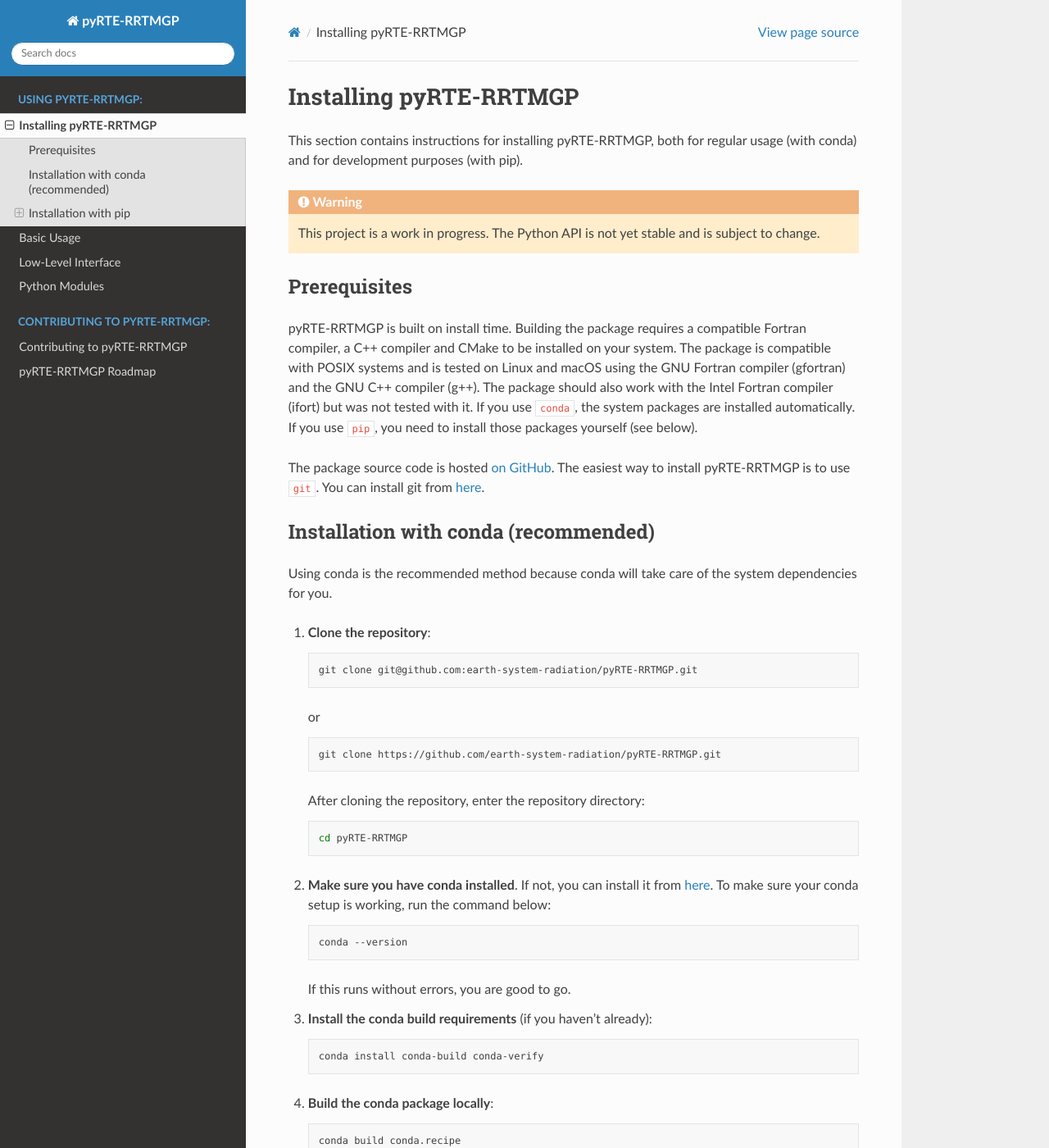
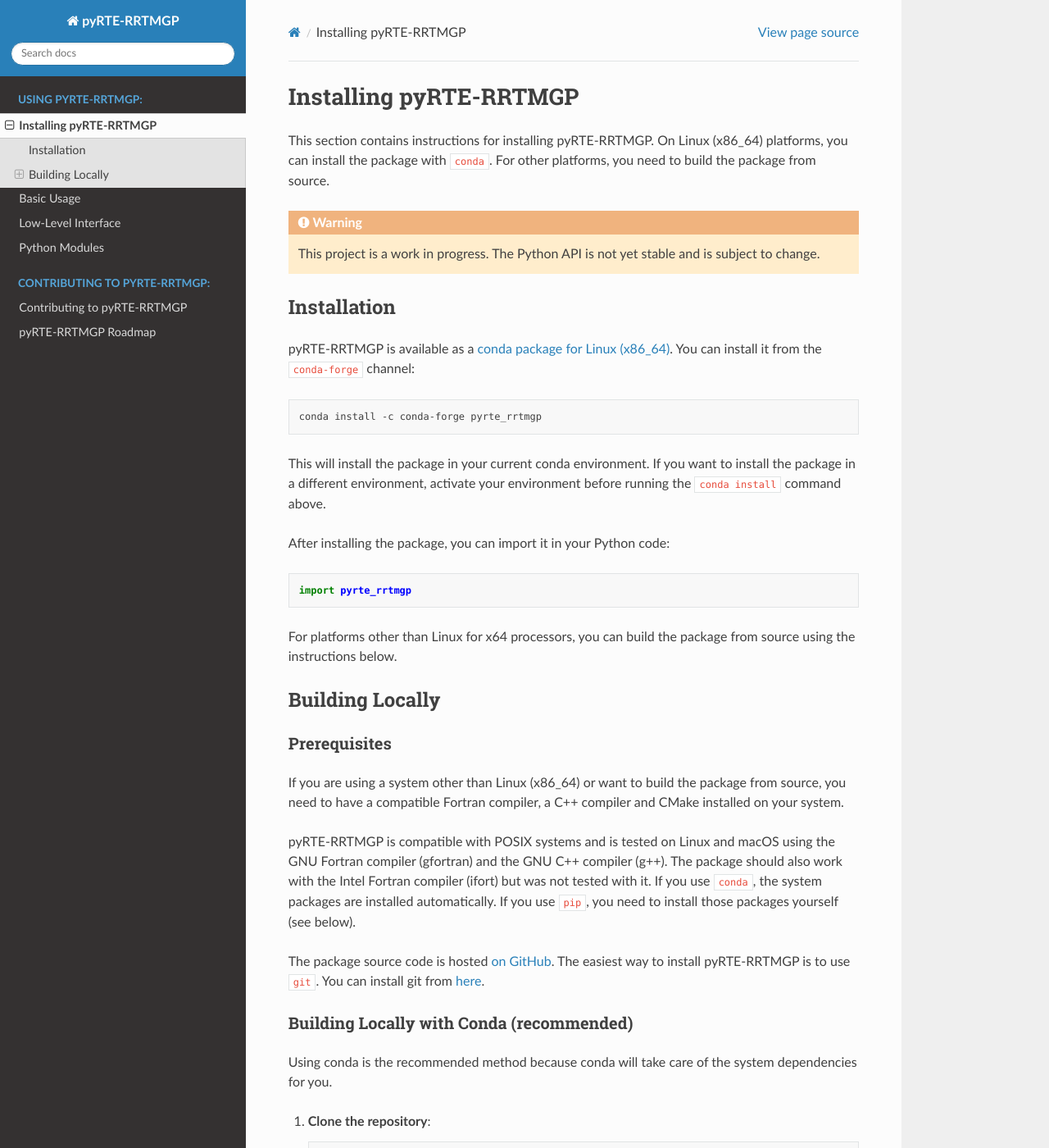
Before and after one commit to earth-system-radiation/pyRTE-RRTMGP, a Sphinx documentation site: the page built from docs/source/user_guide/installation.md, in a window 1280 px wide and 1400 px high. Shown: the whole window at 82% size. Built offline with Sphinx 7.4.7 and the Read the Docs theme 3.1.0, drawn with Linux system fonts in a browser that asks for light colours; some of the changed text lies outside the part shown.

Commit message:
Update installation instructions for conda (#72)

````diff
--- a/README.md
+++ b/README.md
@@ -97,20 +97,46 @@
 
 <!-- end-rrtmgp-functions-section -->
 
-## Setup Instructions
+## Installing pyRTE-RRTMGP
 
 > **Note**:
 > The code in this repository is a work in progress. The Python API is not yet stable and is subject to change.
 
-<!-- start-setup-section -->
+### Installing with Conda (recommended)
+
+<!-- start-installation-section -->
+
+pyRTE-RRTMGP is available as a [conda package for Linux (x86_64)](https://anaconda.org/conda-forge/pyrte_rrtmgp). You can install it from the `conda-forge` channel:
+
+```bash
+conda install -c conda-forge pyrte_rrtmgp
+```
+
+This will install the package in your current conda environment. If you want to install the package in a different environment, activate your environment before running the `conda install` command above.
+
+After installing the package, you can import it in your Python code:
+
+```python
+import pyrte_rrtmgp
+```
+
+For platforms other than Linux for x64 processors, you can build the package from source using the instructions below.
+
+<!-- end-installation-section -->
+
+<!-- start-local-build-section -->
+
+## Building Locally
 
 ### Prerequisites
 
-pyRTE-RRTMGP is built on install time. Building the package requires a compatible Fortran compiler, a C++ compiler and CMake to be installed on your system. The package is compatible with POSIX systems and is tested on Linux and macOS using the GNU Fortran compiler (gfortran) and the GNU C++ compiler (g++). The package should also work with the Intel Fortran compiler (ifort) but was not tested with it. If you use ``conda``, the system packages are installed automatically. If you use ``pip``, you need to install those packages yourself (see below).
+If you are using a system other than Linux (x86_64) or want to build the package from source, you need to have a compatible Fortran compiler, a C++ compiler and CMake installed on your system.
+
+pyRTE-RRTMGP is compatible with POSIX systems and is tested on Linux and macOS using the GNU Fortran compiler (gfortran) and the GNU C++ compiler (g++). The package should also work with the Intel Fortran compiler (ifort) but was not tested with it. If you use ``conda``, the system packages are installed automatically. If you use ``pip``, you need to install those packages yourself (see below).
 
 The package source code is hosted [on GitHub](https://github.com/earth-system-radiation/pyRTE-RRTMGP). The easiest way to install pyRTE-RRTMGP is to use `git`. You can install git from [here](https://git-scm.com/downloads).
 
-### Installation with conda (recommended)
+### Building Locally with Conda (recommended)
 
 Using conda is the recommended method because conda will take care of the system dependencies for you.
 
@@ -161,7 +187,7 @@
 
     Note: This will install the package in your current conda environment. If you want to install the package in a different environment, activate your environment before running the `conda install` command above.
 
-### Installation with pip
+### Building Locally with Pip
 
 You also have the option to build and install the package with pip. This should work with macOS and Linux systems but requires you to install the system dependencies manually.
 
@@ -183,7 +209,7 @@
 
 Once built, the module will be located in a folder called `pyrte_rrtmgp`
 
-<!-- end-setup-section -->
+<!-- end-local-build-section -->
 
 ## Pytest Setup Instructions
 
--- a/docs/source/user_guide/installation.md
+++ b/docs/source/user_guide/installation.md
@@ -1,12 +1,19 @@
 # Installing pyRTE-RRTMGP
 
-This section contains instructions for installing pyRTE-RRTMGP, both for regular usage (with conda) and for development purposes (with pip).
+This section contains instructions for installing pyRTE-RRTMGP. On Linux (x86_64) platforms, you can install the package with `conda`. For other platforms, you need to build the package from source.
 
 ```{warning}
 This project is a work in progress. The Python API is not yet stable and is subject to change.
 ```
 
+## Installation
+
 ```{include} ../../../README.md
-:start-after: <!-- start-setup-section -->
-:end-before: <!-- end-setup-section -->
+:start-after: <!-- start-installation-section -->
+:end-before: <!-- end-installation-section -->
 ```
+
+```{include} ../../../README.md
+:start-after: <!-- start-local-build-section -->
+:end-before: <!-- end-local-build-section -->
+```
````
